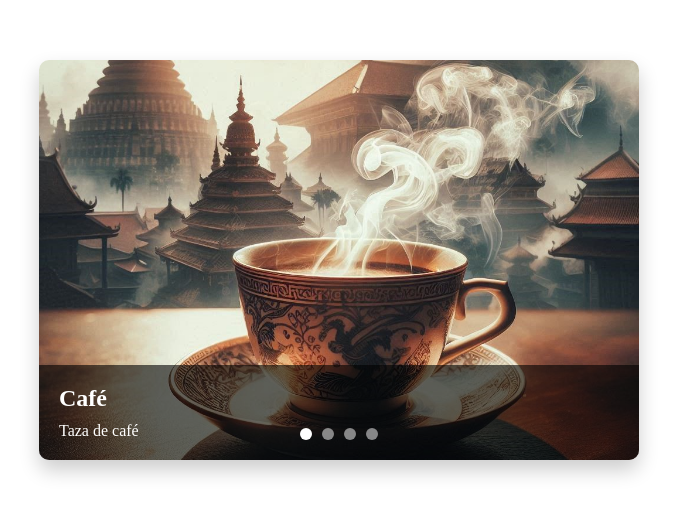
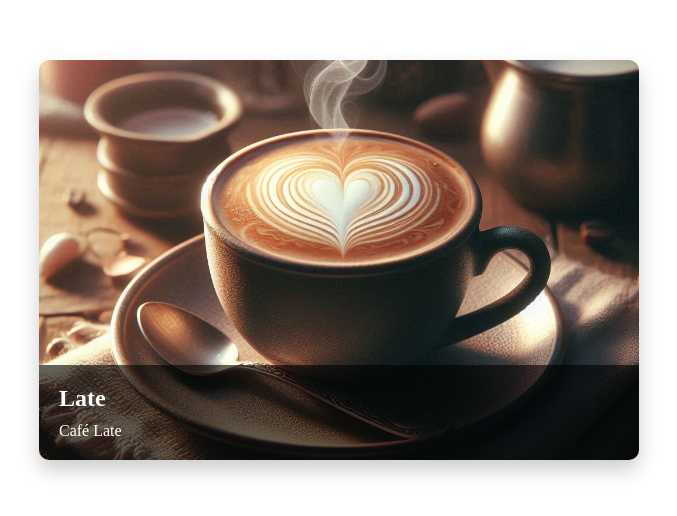
Before and after one commit to AntoniaPuertas/sliderCss, a plain HTML site: page image-slider.html in a window 1280 px wide. Shown: the part 140-656 px from the top of the page, without its empty margins (301-978 px from the left). Drawn offline with Linux system fonts and the light colour scheme.

Commit message:
slider controls eliminados

```diff
--- a/image-slider.html
+++ b/image-slider.html
@@ -9,6 +9,24 @@
             margin: 0;
             padding: 0;
             box-sizing: border-box;
+        }
+
+        @keyframes slideShow {
+            0%, 20% {
+                transform: translateX(0);
+            }
+            25%, 45% {
+                transform: translateX(-25%);
+            }
+            50%, 70% {
+                transform: translateX(-50%);
+            }
+            75%, 95% {
+                transform: translateX(-75%);
+            }
+            100% {
+                transform: translateX(0);
+            }
         }
 
         body {
@@ -32,7 +50,7 @@
             height: 100%;
             display: flex;
             transition: transform 0.5s ease-in-out;
-            animation: slideShow 20s infinite;
+            animation: slideShow 6s infinite;
         }
 
         .slide {
@@ -61,81 +79,11 @@
             margin-bottom: 10px;
         }
 
-        /* Controles manuales */
-        .slider-controls {
-            position: absolute;
-            bottom: 20px;
-            left: 50%;
-            transform: translateX(-50%);
-            display: flex;
-            gap: 10px;
-        }
 
-        .slider-controls label {
-            width: 12px;
-            height: 12px;
-            border-radius: 50%;
-            background-color: rgba(255, 255, 255, 0.5);
-            cursor: pointer;
-            transition: background-color 0.3s ease;
-        }
-
-        input[type="radio"] {
-            display: none;
-        }
-
-        #radio1:checked ~ .slider {
-            transform: translateX(0);
-            animation: none;
-        }
-
-        #radio2:checked ~ .slider {
-            transform: translateX(-25%);
-            animation: none;
-        }
-
-        #radio3:checked ~ .slider {
-            transform: translateX(-50%);
-            animation: none;
-        }
-
-        #radio4:checked ~ .slider {
-            transform: translateX(-75%);
-            animation: none;
-        }
-
-        #radio1:checked ~ .slider-controls label:nth-child(1),
-        #radio2:checked ~ .slider-controls label:nth-child(2),
-        #radio3:checked ~ .slider-controls label:nth-child(3),
-        #radio4:checked ~ .slider-controls label:nth-child(4) {
-            background-color: white;
-        }
-
-        @keyframes slideShow {
-            0%, 20% {
-                transform: translateX(0);
-            }
-            25%, 45% {
-                transform: translateX(-25%);
-            }
-            50%, 70% {
-                transform: translateX(-50%);
-            }
-            75%, 95% {
-                transform: translateX(-75%);
-            }
-            100% {
-                transform: translateX(0);
-            }
-        }
     </style>
 </head>
 <body>
     <div class="slider-container">
-        <input type="radio" name="slider" id="radio1" checked>
-        <input type="radio" name="slider" id="radio2">
-        <input type="radio" name="slider" id="radio3">
-        <input type="radio" name="slider" id="radio4">
 
         <div class="slider">
             <div class="slide">
@@ -167,13 +115,6 @@
                 </div>
             </div>
         </div>
-
-        <div class="slider-controls">
-            <label for="radio1"></label>
-            <label for="radio2"></label>
-            <label for="radio3"></label>
-            <label for="radio4"></label>
-        </div>
     </div>
 </body>
 </html>
```
